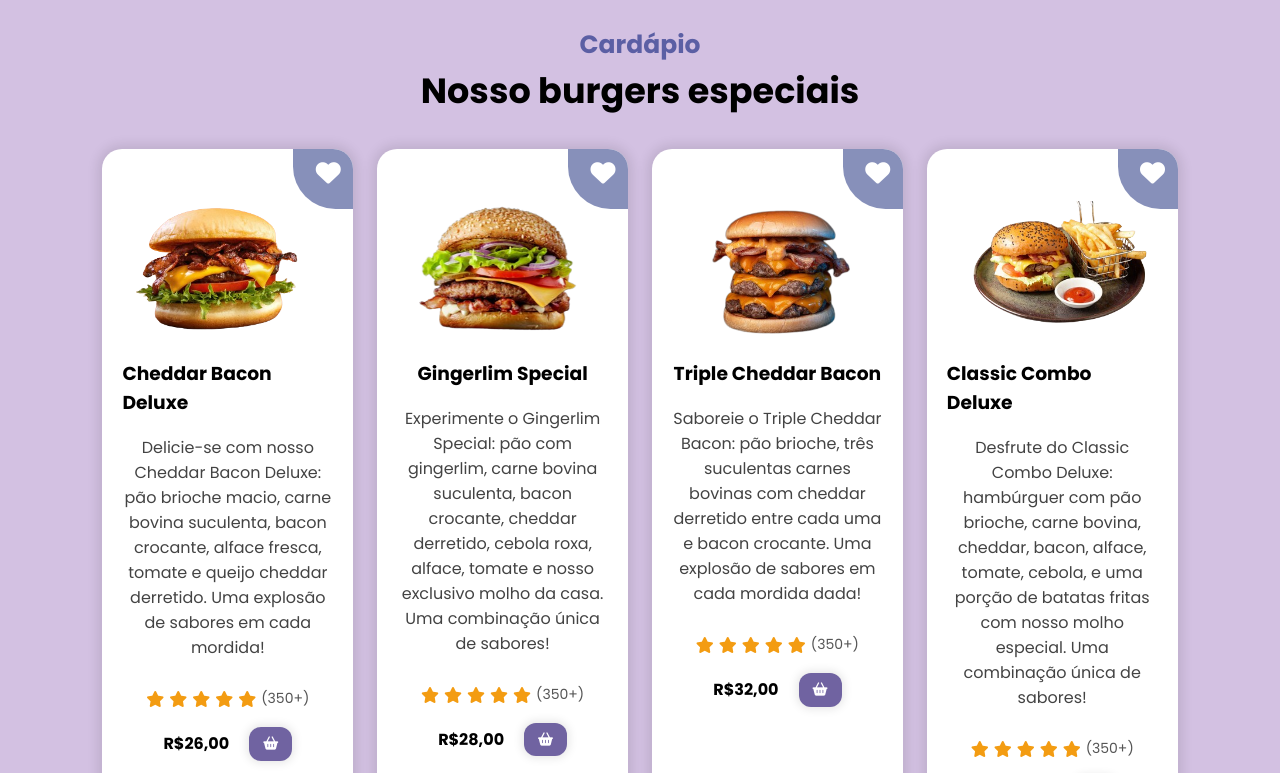
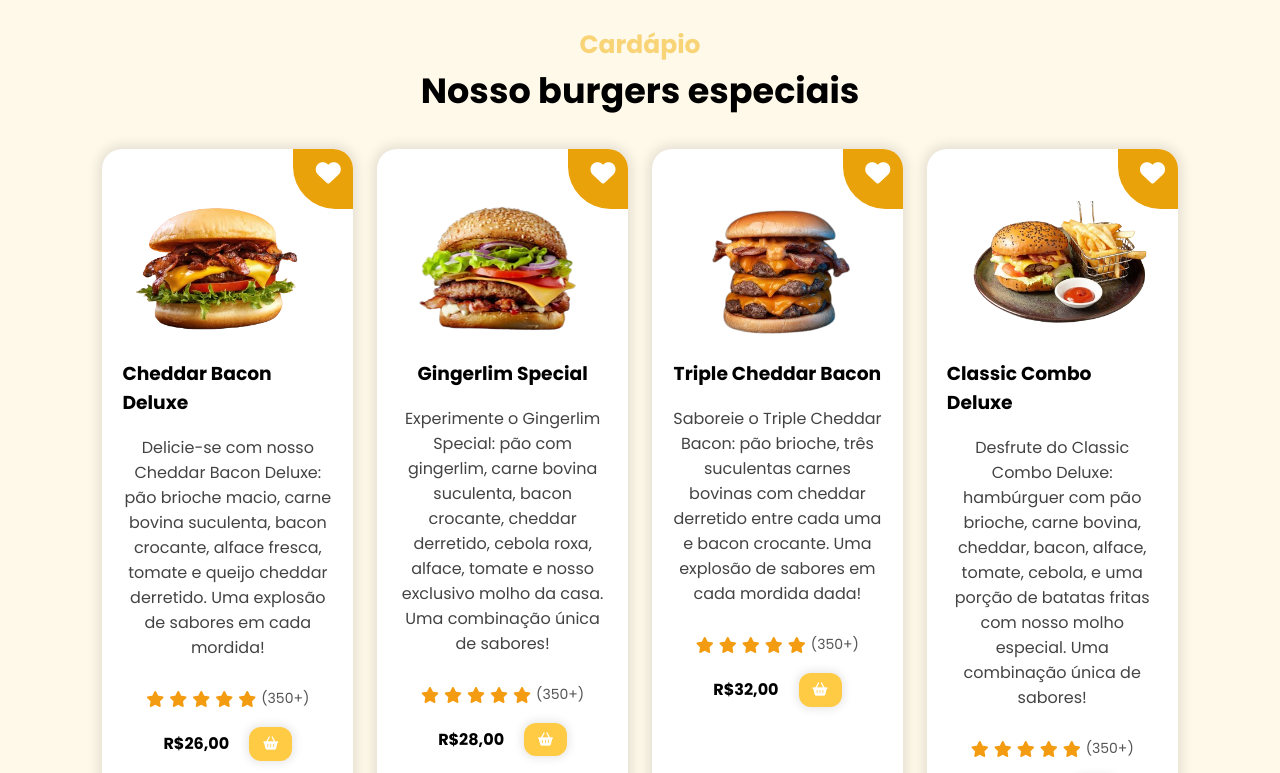
Before and after one commit to franciscomateusrodriguescastro/Tecnicasdeintegra-odesistemas, a website: page index.html in a window 1280 px wide. Shown: the part 745-1518 px from the top of the page. Drawn offline with nearby package versions, Linux system fonts and the light colour scheme; a script that the page names is missing.

Commit message:
Alteração cores

```diff
--- a/src/styles/styles.css
+++ b/src/styles/styles.css
@@ -7,14 +7,13 @@
 
 :root {
 
-    --color-primary-1: #d3c1e2;
-    --color-primary-2: #7d5a81;
-    --color-primary-3: #5b5fa4;
-    --color-primary-4: #995c79;
-    --color-primary-5: #7063a1;
-    --color-primary-6: #8790ba;
-    --color-primary-7: #ff0000;
-    --color-primary-8: #f0a400;
+    --color-primary-1: #fff9ea;
+    --color-primary-2: #ffe8b4;
+    --color-primary-3: #f8d477;
+    --color-primary-4: #ffe100;
+    --color-primary-5: #ffcb45;
+    --color-primary-6: #e9a209;
+
     --color-neutral-0: #fff;
     --color-neutral-1: #1d1d1d;
 }
```
